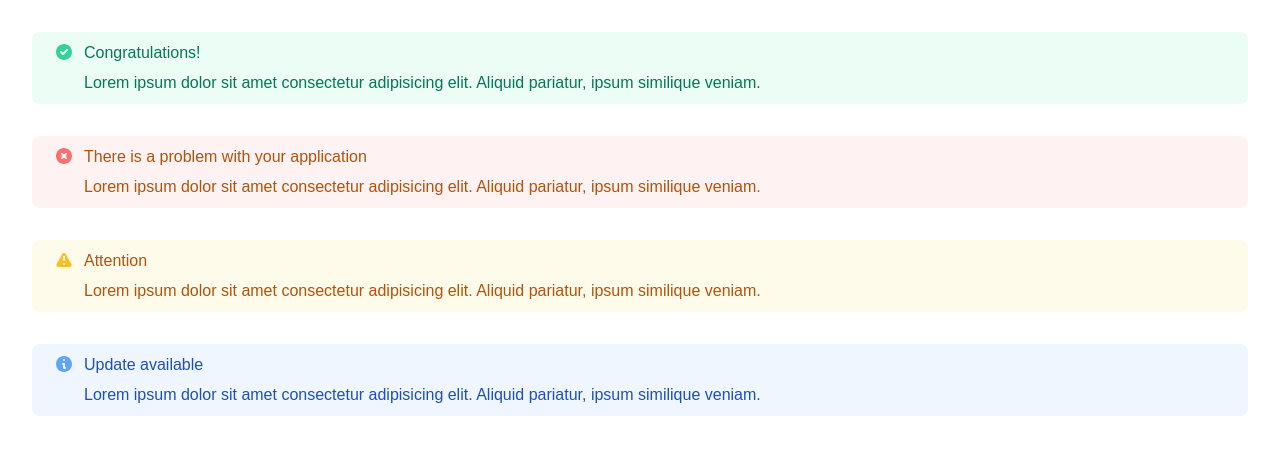
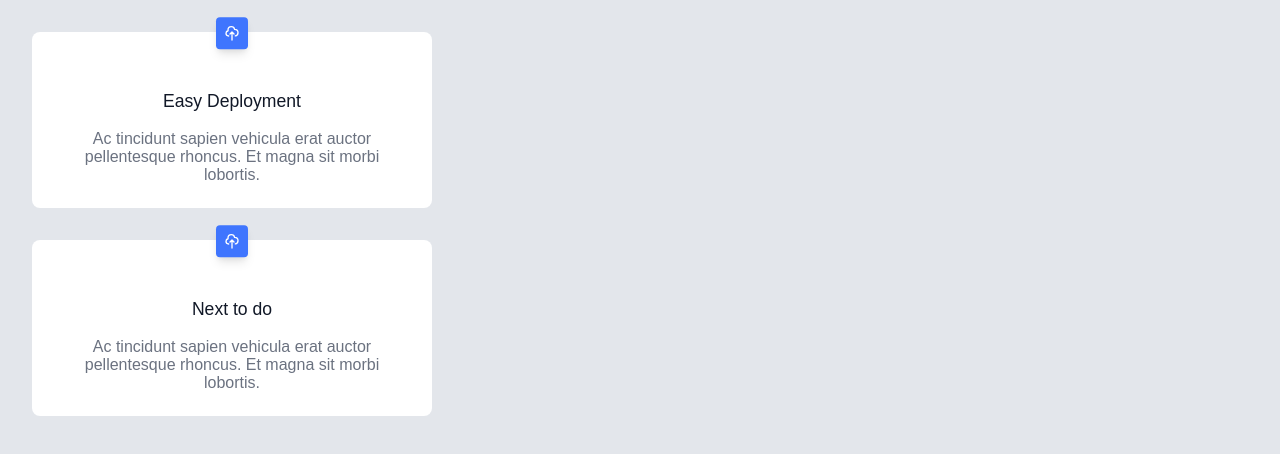
Before and after one commit to FilipSzkarlat/components-library, a React (Vite) app: page / in a window 1280 px wide. Shown: the top 454 px of the page. Built offline with nearby package versions, Linux system fonts and the light colour scheme; the HTML template or start-up script is replaced by a standard one.

Commit message:
create Card component

```diff
--- a/src/App.jsx
+++ b/src/App.jsx
@@ -1,25 +1,38 @@
 import Badge from './components/Badge.jsx';
 import Banner from './components/Banner.jsx';
+import Card from './components/Card.jsx';
 
 export default function App() {
 
   return (
     <>
+      {/* <Banner type="success"></Banner>
       <Banner type="success">
         Lorem ipsum dolor sit amet consectetur adipisicing elit. Aliquid pariatur, ipsum similique veniam.
       </Banner>
 
+      <Banner type="error"></Banner>
       <Banner type="error">
         Lorem ipsum dolor sit amet consectetur adipisicing elit. Aliquid pariatur, ipsum similique veniam.
       </Banner>
 
+      <Banner type="warning"></Banner>
       <Banner type="warning">
         Lorem ipsum dolor sit amet consectetur adipisicing elit. Aliquid pariatur, ipsum similique veniam.
       </Banner>
 
+      <Banner type="neutral"></Banner>
       <Banner type="neutral">
         Lorem ipsum dolor sit amet consectetur adipisicing elit. Aliquid pariatur, ipsum similique veniam.
-      </Banner>
+      </Banner> */}
+
+      <Card>
+        Ac tincidunt sapien vehicula erat auctor pellentesque rhoncus. Et magna sit morbi lobortis.
+      </Card>
+
+      <Card title="Next to do">
+        Ac tincidunt sapien vehicula erat auctor pellentesque rhoncus. Et magna sit morbi lobortis.
+      </Card>
     </>
   )
 }
--- /dev/null
+++ b/src/components/Card.jsx
@@ -0,0 +1,12 @@
+
+import cardIcon from './CardIcons/cardIcon.svg';
+
+export default function Card({ children, icon=cardIcon, title='Easy Deployment' }) {
+  return (
+    <div className='card'>
+        <img src={icon} alt="" />
+        <h2>{title}</h2>
+        {children}
+    </div>
+  );
+}
--- a/src/index.css
+++ b/src/index.css
@@ -7,6 +7,7 @@
 body {
   font-family: Arial, sans-serif;
   font-size: 16px;
+  background-color: #e3e6eb;
 }
 
 .badge {
@@ -104,3 +105,38 @@ body {
   flex-direction: column;
   gap: .75em;
 }
+
+.card{
+  display: flex;
+  flex-direction: column;
+  align-items: center;
+  justify-content: center;
+  text-align: center;
+  padding: 1.5em;
+  border-radius: .5em;
+  background-color: #FFFFFF;
+  margin: 2em;
+  max-width: 400px;
+  color: #6B7280;
+  position: relative;
+}
+
+.card:hover,
+.card:focus {
+  box-shadow: 0 4px 6px rgba(0, 0, 0, 0.1);
+}
+
+.card h2{
+  font-weight: 500;
+  font-size: 1.1em;
+  margin-top: 2em;
+  margin-bottom: 1em;
+  color: #111827;
+}
+
+.card img{
+  width: 3em;
+  height: 3em;
+  position: absolute;
+  top: -1em;
+}
```
Also changed, not shown: src/components/CardIcons/cardIcon.svg (added).
